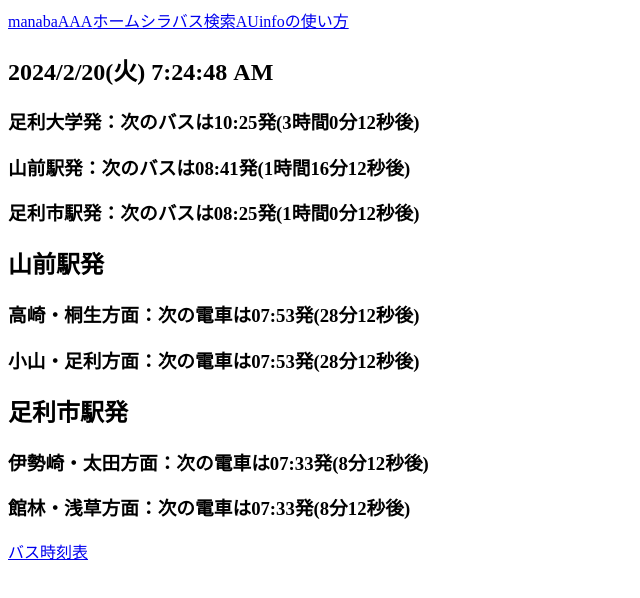
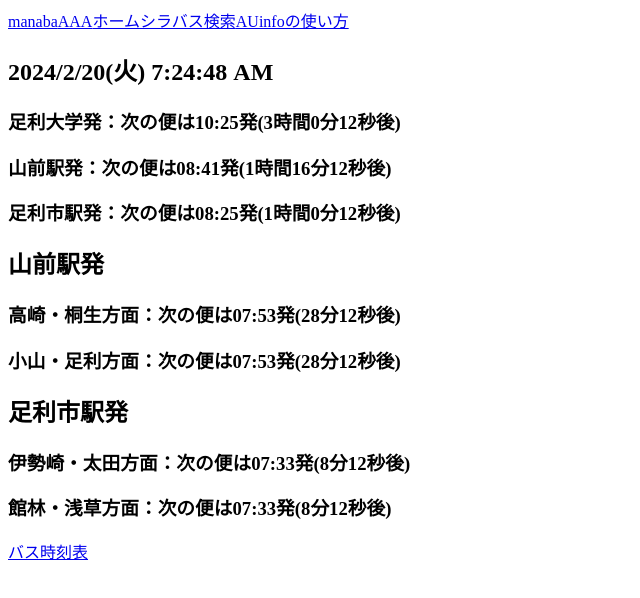
Before and after one commit to kappy0713/AUinfo, a Next.js app: page / in a window 1280 px wide. Shown: the top 598 px of the page, without its empty margins (0-640 px from the left). Built offline with nearby package versions, Linux system fonts and the light colour scheme.

Commit message:
fileUpdate

```diff
--- a/src/pages/index.js
+++ b/src/pages/index.jsx
@@ -95,10 +95,10 @@ export default function Home() {
         const minutes = Math.floor((diffSeconds % 3600) / 60);
         const seconds = diffSeconds % 60;
         if (hours == 0) {
-          timeDiff = `${minutes}分${seconds}秒後`;
+          timeDiff = `(${minutes}分${seconds}秒後)`;
         }
         else {
-          timeDiff = `${hours}時間${minutes}分${seconds}秒後`;
+          timeDiff = `(${hours}時間${minutes}分${seconds}秒後)`;
         }
       }
       return timeDiff;
@@ -124,9 +124,9 @@ export default function Home() {
       });
 
       if (nextTime) {
-        return `${nextTime}発`;
+        return `次の便は${nextTime}発`;
       } else {
-        return '本日の運行は終了しました。';
+        return '';
       }
     }
     const au_yama_time= NextArrivalTime(au_yama_schedule, time);
@@ -142,15 +142,15 @@ export default function Home() {
     return (
       <div>
         <h2>{today.getFullYear()}/{today.getMonth()+1}/{today.getDate()}({days[today.getDay()]})  {time.toLocaleTimeString()}</h2>
-        <h3>足利大学発：次のバスは{au_ashi_time}({au_ashi_diff})</h3>
-        <h3>山前駅発：次のバスは{yama_au_time}({yama_au_diff})</h3>
-        <h3>足利市駅発：次のバスは{ashi_au_time}({ashi_au_diff})</h3>
+        <h3>足利大学発：{au_ashi_time}{au_ashi_diff}</h3>
+        <h3>山前駅発：{yama_au_time}{yama_au_diff}</h3>
+        <h3>足利市駅発：{ashi_au_time}{ashi_au_diff}</h3>
         <h2>山前駅発</h2>
-        <h3>高崎・桐生方面：次の電車は{yama_taka_time}({yama_taka_diff})</h3>
-        <h3>小山・足利方面：次の電車は{yama_oya_time}({yama_oya_diff})</h3>
+        <h3>高崎・桐生方面：{yama_taka_time}{yama_taka_diff}</h3>
+        <h3>小山・足利方面：{yama_oya_time}{yama_oya_diff}</h3>
         <h2>足利市駅発</h2>
-        <h3>伊勢崎・太田方面：次の電車は{ashi_ise_time}({ashi_ise_diff})</h3>
-        <h3>館林・浅草方面：次の電車は{ashi_tate_time}({ashi_tate_diff})</h3>
+        <h3>伊勢崎・太田方面：{ashi_ise_time}{ashi_ise_diff}</h3>
+        <h3>館林・浅草方面：{ashi_tate_time}{ashi_tate_diff}</h3>
       </div>
     );
   };
```
Also changed, not shown: src/pages/about.jsx (renamed from src/pages/about.js), src/pages/search.jsx (renamed from src/pages/search.js).
